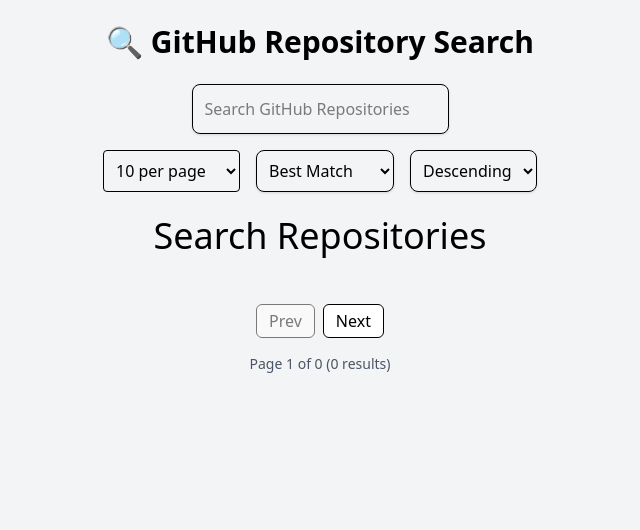
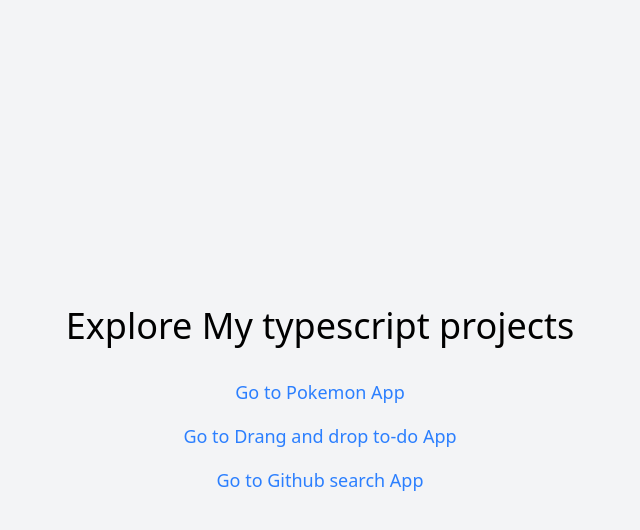
Before and after one commit to sealite92/project-typescript, a React (Vite) app: page / in a window 1280 px wide. Shown: the top 530 px of the page, without its empty margins (320-960 px from the left). Built offline with nearby package versions, Linux system fonts and the light colour scheme.

Commit message:
Fixeed some bugs in the pagination

```diff
--- a/package.json
+++ b/package.json
@@ -13,6 +13,7 @@
     "@dnd-kit/core": "^6.3.1",
     "@dnd-kit/modifiers": "^9.0.0",
     "@dnd-kit/sortable": "^10.0.0",
+    "@tailwindcss/line-clamp": "^0.4.4",
     "@tailwindcss/vite": "^4.1.11",
     "react": "^19.1.0",
     "react-dom": "^19.1.0",
--- a/src/App.tsx
+++ b/src/App.tsx
@@ -10,8 +10,8 @@ function App() {
   return (
     <>
     <Routes>
-      <Route path="/" element={<GitSearchHome />} />
-      <Route path="/home" element={<Home />} />
+      <Route path="/gitHubSearch" element={<GitSearchHome />} />
+      <Route path="/" element={<Home />} />
       <Route path="/todo" element={<TodoHome />} />
       <Route path="/pokemon" element={<PokemonHome />} />
     </Routes>
--- a/src/Github search app/components/GitRepoItem.tsx
+++ b/src/Github search app/components/GitRepoItem.tsx
@@ -17,7 +17,7 @@ type GitRepoItemProps = {
 export default function GitRepoItem({ repo }: { repo: GitRepoItemProps }) {
   return (
     <div
-      className="block bg-white rounded-2xl shadow-md p-4 hover:shadow-xl transition duration-300 grid-cols-1md:grid-cols-2 lg:grid-cols-3 break-words"
+      className="block bg-white rounded-2xl shadow-md p-4 hover:shadow-xl transition duration-300 grid-cols-1md:grid-cols-2 lg:grid-cols-3"
     >
       <a
        href={repo.html_url}
@@ -30,7 +30,7 @@ export default function GitRepoItem({ repo }: { repo: GitRepoItemProps }) {
           className="w-12 h-12 rounded-full border"
         />
         <div>
-          <h2 className="text-lg md:text-xl font-semibold text-gray-800 hover:underline inline-block ">
+          <h2 className="text-lg md:text-xl font-semibold text-gray-800 hover:underline block break-words line-clamp-1 truncate">
             {repo.full_name}
           </h2>
           <p className="text-sm text-gray-500 hover:underline">@{repo.owner.login}</p>
@@ -38,7 +38,7 @@ export default function GitRepoItem({ repo }: { repo: GitRepoItemProps }) {
       </a>
 
 
-      <p className="mt-3 text-gray-700 text-sm md:text-base break-words whitespace-normal">
+      <p className="mt-3 text-gray-700 text-sm md:text-base break-words whitespace-normal line-clamp-3">
         {repo.description || "No description available."}
       </p>
 
--- a/src/Github search app/components/GitSearchHome.tsx
+++ b/src/Github search app/components/GitSearchHome.tsx
@@ -14,7 +14,7 @@ export default function GitSearchHome() {
 
 
   return (
-  <div className="bg-gray-100 min-h-screen p-6 ">
+  <div className="bg-gray-100 min-h-screen p-6 relative">
       <h1 className="text-2xl md:text-3xl font-bold text-center mb-6">
         🔍 GitHub Repository Search
       </h1>
--- a/src/Github search app/fetchGitRepo.ts
+++ b/src/Github search app/fetchGitRepo.ts
@@ -43,9 +43,6 @@ finally {
 fetchGitRepo()
 
 },[ searchTerm, sort , order, perPage, page])
-
-
-
 
 
 
--- a/src/components/Paginatio.tsx
+++ b/src/components/Paginatio.tsx
@@ -2,7 +2,7 @@ import { useRepoContext } from "../Github search app/components/GitRepoContextPr
 
 
 export default function Pagination() {
-  const { page, setPage, perPage, setPerPage, totalCount } = useRepoContext();
+  const { page, setPage, perPage, totalCount } = useRepoContext();
 
   const totalPages = Math.ceil(totalCount / perPage);
 
@@ -14,7 +14,7 @@ export default function Pagination() {
     if (page < totalPages) setPage(page + 1);
   };
 
-  // ✅ Generate a small "window" of page numbers
+
   const getPageNumbers = () => {
     const pages: number[] = [];
     const maxVisible = 5;
@@ -34,8 +34,8 @@ export default function Pagination() {
   };
 
   return (
-    <div className="flex flex-col items-center gap-4 mt-6">
-      {/* Pagination controls */}
+    <div className="flex flex-col items-center gap-4 mt-6  left-1/2 transform -translate-x-1/2 fixed bottom-0">
+
       <div className="flex gap-2 items-center">
         <button
           onClick={handlePrev}
@@ -45,7 +45,7 @@ export default function Pagination() {
           Prev
         </button>
 
-        {/* Show first page */}
+
         {page > 3 && (
           <>
             <button
@@ -58,7 +58,7 @@ export default function Pagination() {
           </>
         )}
 
-        {/* Window of pages */}
+
         {getPageNumbers().map((p) => (
           <button
             key={p}
@@ -73,7 +73,7 @@ export default function Pagination() {
           </button>
         ))}
 
-        {/* Show last page */}
+
         {page < totalPages - 2 && (
           <>
             {page < totalPages - 3 && <span className="px-2">...</span>}
@@ -96,7 +96,7 @@ export default function Pagination() {
       </div>
 
 
-      {/* Info */}
+
       <p className="text-sm text-gray-600">
         Page {page} of {totalPages} ({totalCount} results)
       </p>
```
Also changed, not shown: 1 other file (tests, documents, lock files or other folders).
